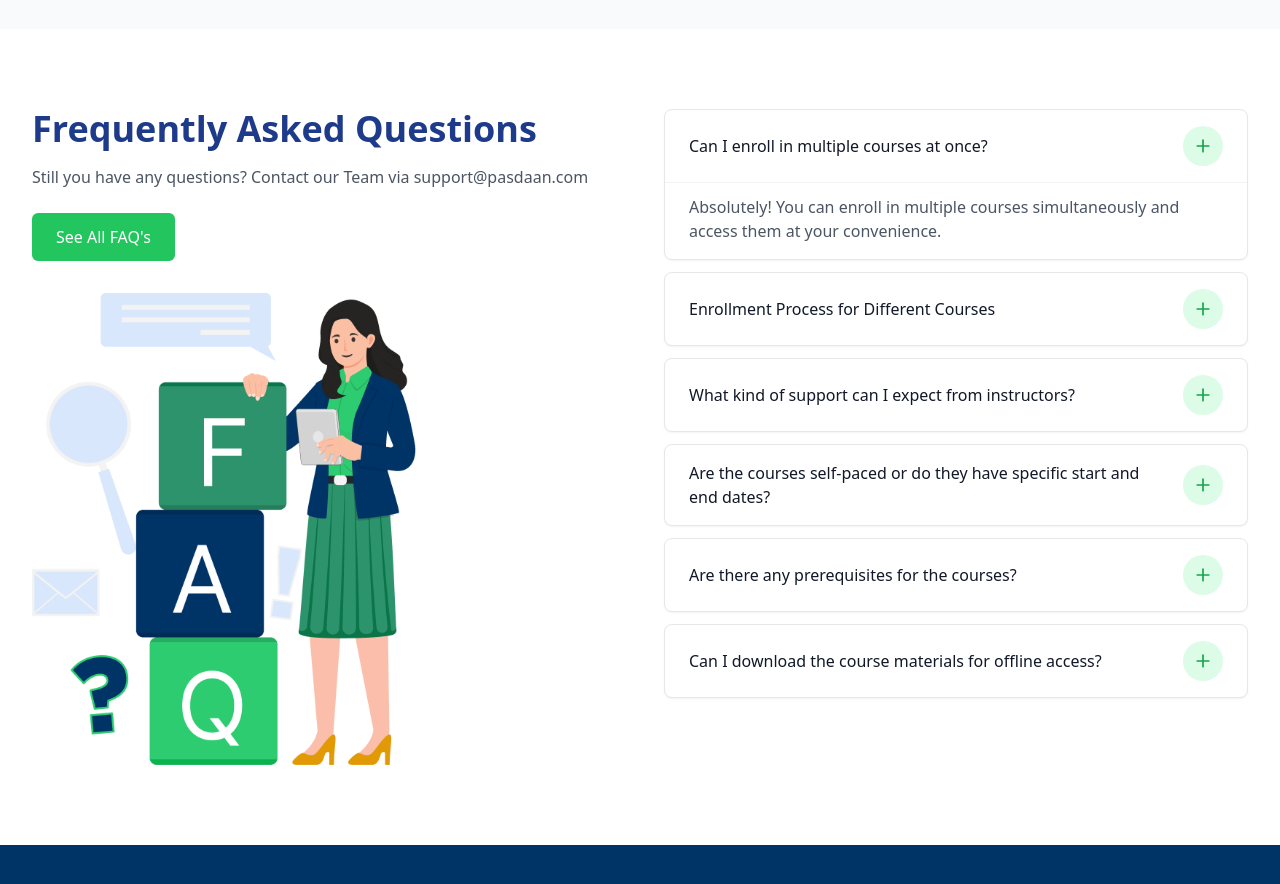
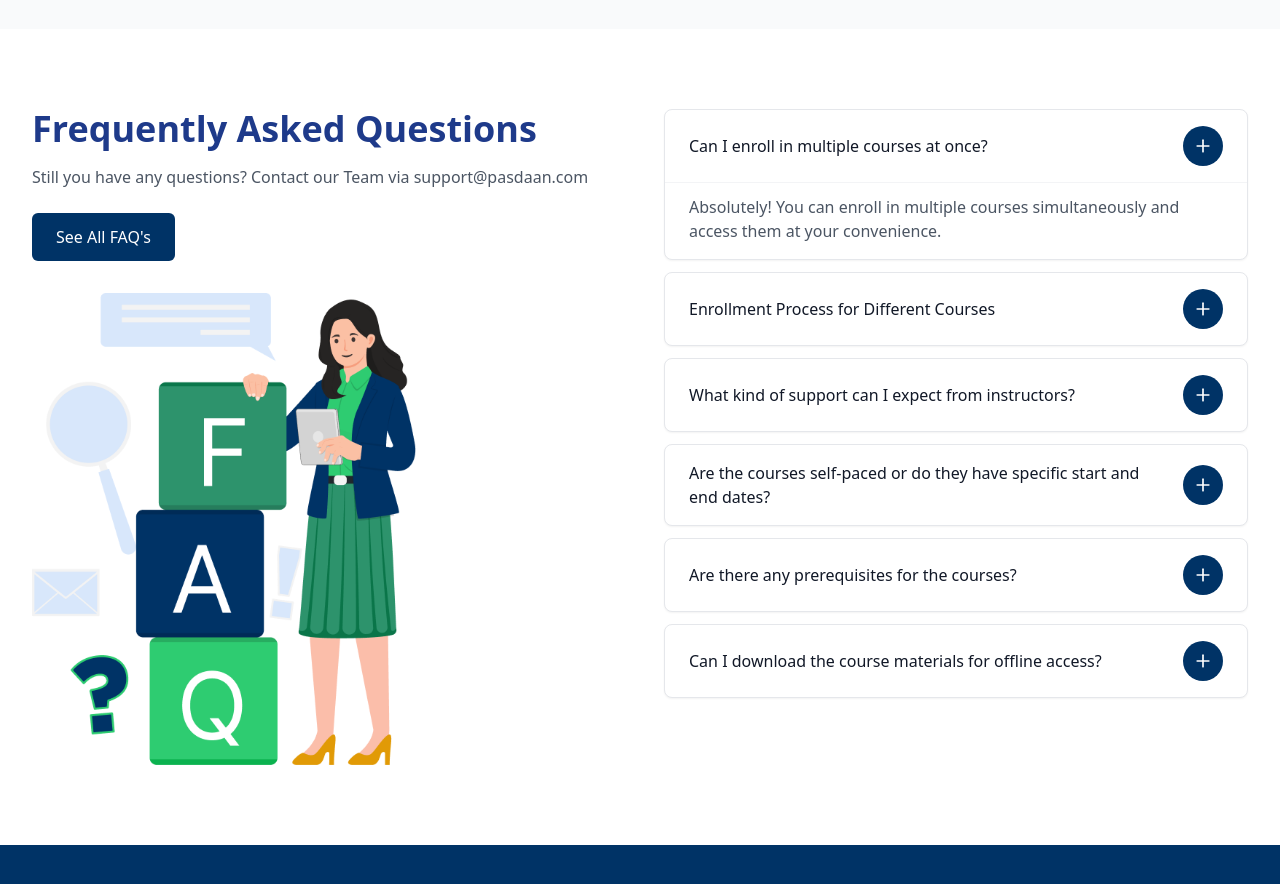
Before and after one commit to Hammad-i220628/PASDAAN, a React (Vite) app in the folder frontend/: page / in a window 1280 px wide. Shown: the part 4060-4944 px from the top of the page. Built offline with nearby package versions, Linux system fonts and the light colour scheme.

Commit message:
set the dark blue color on icons

```diff
--- a/frontend/src/components/HomePage/FAQ.tsx
+++ b/frontend/src/components/HomePage/FAQ.tsx
@@ -42,7 +42,7 @@ const FAQ = () => {
               <p className="text-gray-600 mb-6">
                 Still you have any questions? Contact our Team via support@pasdaan.com
               </p>
-              <button className="bg-green-500 text-white px-6 py-3 rounded-md hover:bg-green-600 transition-colors">
+              <button className="text-white px-6 py-3 rounded-md transition-colors" style={{ backgroundColor: '#003366' }}>
                 See All FAQ's
               </button>
             </div>
@@ -68,8 +68,8 @@ const FAQ = () => {
                   onClick={() => setOpenFAQ(openFAQ === index ? null : index)}
                 >
                   <span className="font-medium text-gray-900 text-base">{faq.question}</span>
-                  <div className="flex-shrink-0 w-10 h-10 bg-green-100 rounded-full flex items-center justify-center ml-4">
-                    <Plus className="w-5 h-5 text-green-600" />
+                  <div className="flex-shrink-0 w-10 h-10 rounded-full flex items-center justify-center ml-4" style={{ backgroundColor: '#003366' }}>
+                    <Plus className="w-5 h-5 text-white" />
                   </div>
                 </button>
                 {openFAQ === index && (
```
